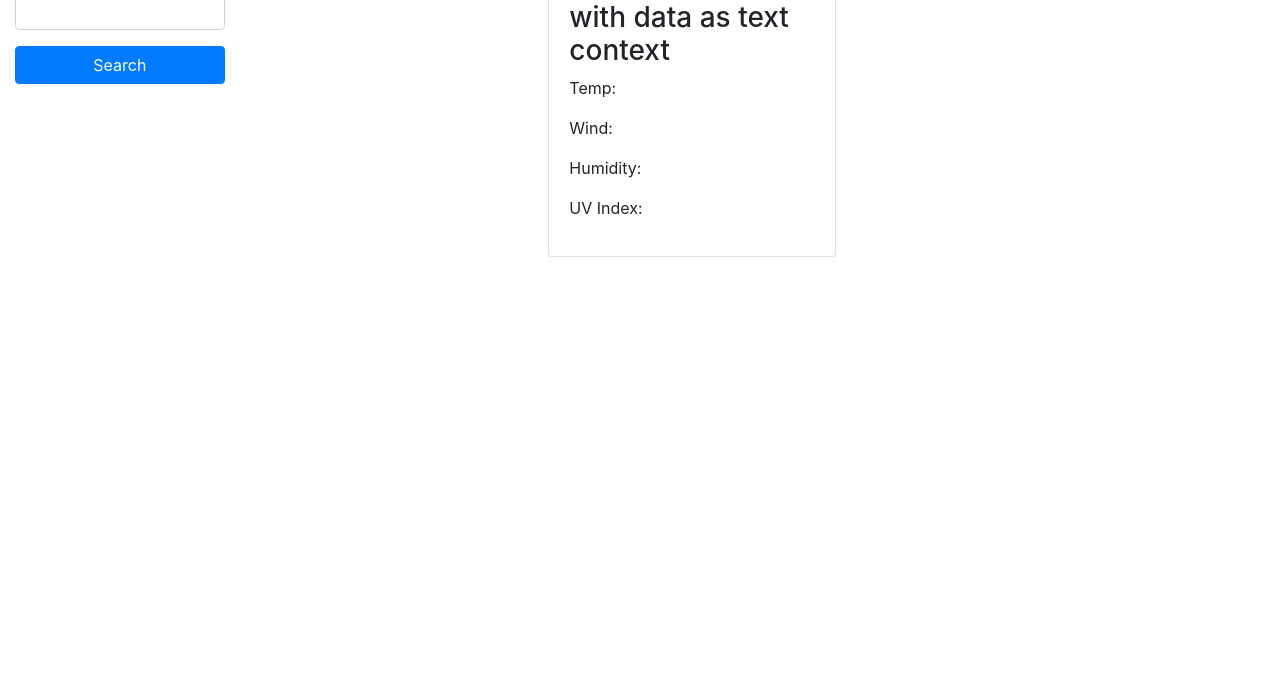
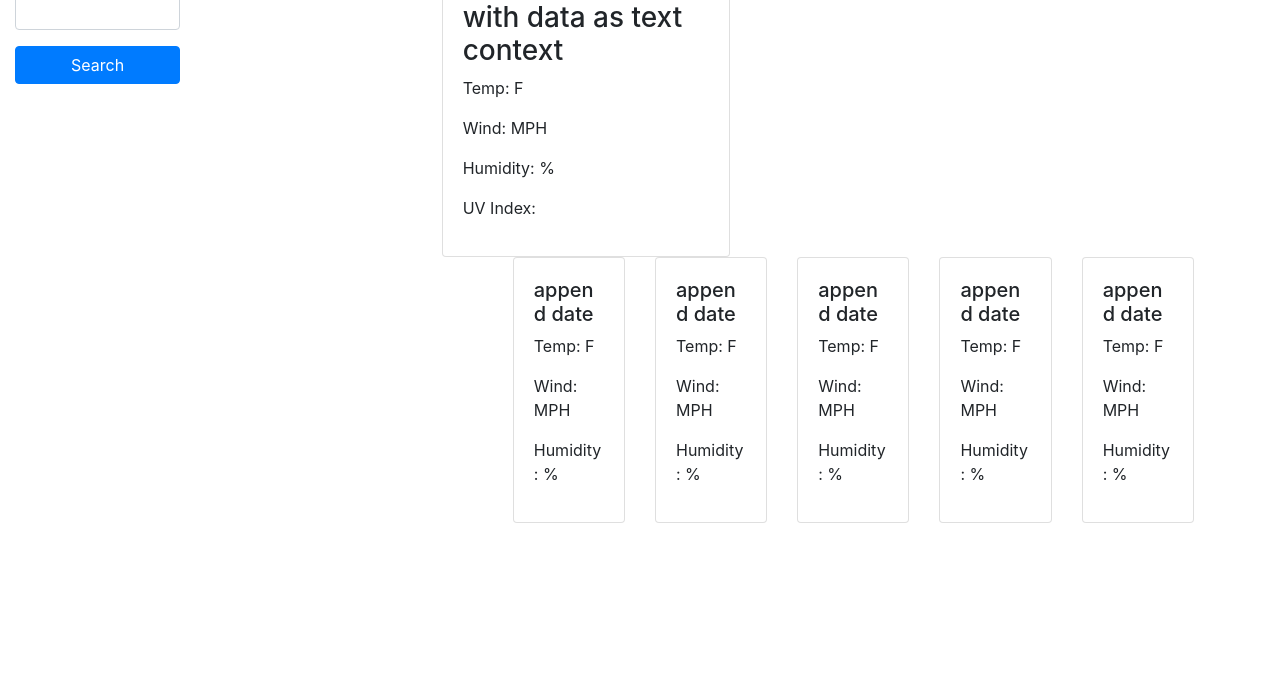
Before and after one commit to Jordan1570/weather-dashboard, a plain HTML site: page index.html in a window 1280 px wide. Shown: the part 110-800 px from the top of the page. Drawn offline with nearby package versions, Linux system fonts and the light colour scheme.

Commit message:
completed html skeleton, and added one api to get back coordinates

```diff
--- a/index.html
+++ b/index.html
@@ -17,7 +17,7 @@
     <h1>Weather Dashboard</h1>
     <div class="container-fluid">
         <div class="row">
-            <div class="col-sm-5">
+            <div class="col-sm-4">
                 <h2>Search for a City:</h2>
                 <div class="input-group mb-3">
                     <input type="text" class="form-control col-md-5" id="cityInput" aria-label="Default"
@@ -28,27 +28,88 @@
 
                 </ul>
             </div>
-            <div class="col-sm-7">
+            <div class="col-sm-8">
                 <!-- forecast -->
                 <div class='.container-fluid'>
+
                     <div class='row'>
                         <!--current weather-->
-                        <div class='col-1'>
+                        <div class='col-2'>
                             <div class="card" style="width: 18rem;">
                                 <div class="card-body">
-                                    <h3> <span id='searchedCityName'></span>append city name with data as text context</h3>
-                                    <p>Temp: <span id='tempOfSearchedCity'></span></p>
-                                    <p>Wind: <span id='windOfSearchedCity'></span></p>
-                                    <p>Humidity: <span id='humidityOfSearchedCity'></span></p>
+                                    <h3> <span id='searchedCityName'></span>append city name with data as text context
+                                    </h3>
+                                    <p>Temp: <span id='tempOfSearchedCity'></span> F</p>
+                                    <p>Wind: <span id='windOfSearchedCity'></span> MPH</p>
+                                    <p>Humidity: <span id='humidityOfSearchedCity'></span> %</p>
                                     <p>UV Index: <span id='uvIndexOfSearchedCity'></span></p>
                                 </div>
                             </div>
+                        </div>
+                    </div>
+                    <div class="row">
 
+                        <!--Five Day future forecast-->
 
+                        <div class="col-2 offset-sm-1">
+                            <div class="card">
+                                <div class="card-body">
+                                    <h5> <span id='FiveDayForecastCityOne'></span>append date
+                                    </h5>
+                                    <p>Temp: <span id='FiveDayForecastOneTemp'></span> F</p>
+                                    <p>Wind: <span id='FiveDayForecastOneWind'></span> MPH</p>
+                                    <p>Humidity: <span id='FiveDayForecastOneHumidity'></span> %</p>
+                                </div>
+                            </div>
+                        </div>
 
+                        <div class="col-2">
+                            <div class="card">
+                                <div class="card-body">
+                                    <h5> <span id='FiveDayForecastCityTwo'></span>append date
+                                    </h5>
+                                    <p>Temp: <span id='FiveDayForecastTwoTemp'></span> F</p>
+                                    <p>Wind: <span id='FiveDayForecastTwoWind'></span> MPH</p>
+                                    <p>Humidity: <span id='FiveDayForecastTwoHumidity'></span> %</p>
+                                </div>
+                            </div>
+                        </div>
 
+                        <div class="col-2">
+                            <div class="card">
+                                <div class="card-body">
+                                    <h5> <span id='FiveDayForecastCityThree'></span>append date
+                                    </h5>
+                                    <p>Temp: <span id='FiveDayForecastThreeTemp'></span> F</p>
+                                    <p>Wind: <span id='FiveDayForecastThreeWind'></span> MPH</p>
+                                    <p>Humidity: <span id='FiveDayForecastThreeHumidity'></span> %</p>
+                                </div>
+                            </div>
+                        </div>
 
+                        <div class="col-2">
+                            <div class="card">
+                                <div class="card-body">
+                                    <h5> <span id='FiveDayForecastCityFour'></span>append date
+                                    </h5>
+                                    <p>Temp: <span id='FiveDayForecastFourTemp'></span> F</p>
+                                    <p>Wind: <span id='FiveDayForecastFourWind'></span> MPH</p>
+                                    <p>Humidity: <span id='FiveDayForecastFourHumidity'></span> %</p>
+                                </div>
+                            </div>
+                        </div>
 
+                        <div class="col-2">
+                            <div class="card">
+                                <div class="card-body">
+                                    <h5> <span id='FiveDayForecastCityFive'></span>append date
+                                    </h5>
+                                    <p>Temp: <span id='FiveDayForecastFiveTemp'></span> F</p>
+                                    <p>Wind: <span id='FiveDayForecastFiveWind'></span> MPH</p>
+                                    <p>Humidity: <span id='FiveDayForecastFiveHumidity'></span> %</p>
+                                </div>
+                            </div>
+                        </div>
 
 
                         <!--future forecast-->
--- a/script.js
+++ b/script.js
@@ -5,28 +5,42 @@ $("#searchBtn").on('click', function () {
   // grab the value of where the user inputs the city they're searching
   var cityInput = $('#cityInput').val()
   //  build url string + api call
-  var queryURL = `http://api.openweathermap.org/data/2.5/weather?q=${cityInput}&appid=${oneCallWeatherApiKey}`
+  var longLatUrl = `https://api.openweathermap.org/data/2.5/weather?q=${cityInput}&appid=${oneCallWeatherApiKey}`
+  //var oneCallApi = `https://api.openweathermap.org/data/2.5/onecall?lat=${lat}&lon=${lon}&appid=${oneCallWeatherApiKey}`
 
-    fetch(queryURL)
-      .then(function(response) {
-        return response.json()
+
+  fetch(longLatUrl) //longitude and latitude api
+    .then(function (response) {
+      return response.json();
     })
-      .then(function(data) {
-        console.log(data)
+    .then(function (data) {
+      console.log(data);
+      //fetch(oneCallApi) //weather to displayed api
+      //return response
+    })
+    //.then(function (response) {
+      //return response.json()
+    //})
+    //.then(function (data) {
+      //console.log(data)
+    //})
 
   // render (put data on element)
-        renderWeather(data)
+  //renderWeather(data)
+  //renderForecast(data)
 
 
 })
 
 // save local storage
 
+// grabbing span with id searchedCityname and appending data into it from api
 function renderWeather(data) {
-    var userDisplay = document.querySelector('#userWeatherDisplay');
-    var weatherTitle = document.createElement('h1');
-    weatherTitle.textContent = data.
-    userDisplay.appendChild(weatherTitle);
+  var temp = data.current.temp
+  var convertedTemp = (temp - 273.15) * (9 / 5) + 32
+  var userCityDisplay = document.querySelector('#searchedCityName');
+  userCityDisplay.textContent = data.
+    userCityDisplay.appendChild(userCityDisplay);
 
 
 
@@ -37,14 +51,3 @@ $("#searchBtn").on('click', function () {
 //on click event that saves history to local storage
 
 $
-
-
-
-
-
-
-
-  console.log(queryURL)
-
-
-})
```
Lines whose indentation alone changed are shown as unchanged.
